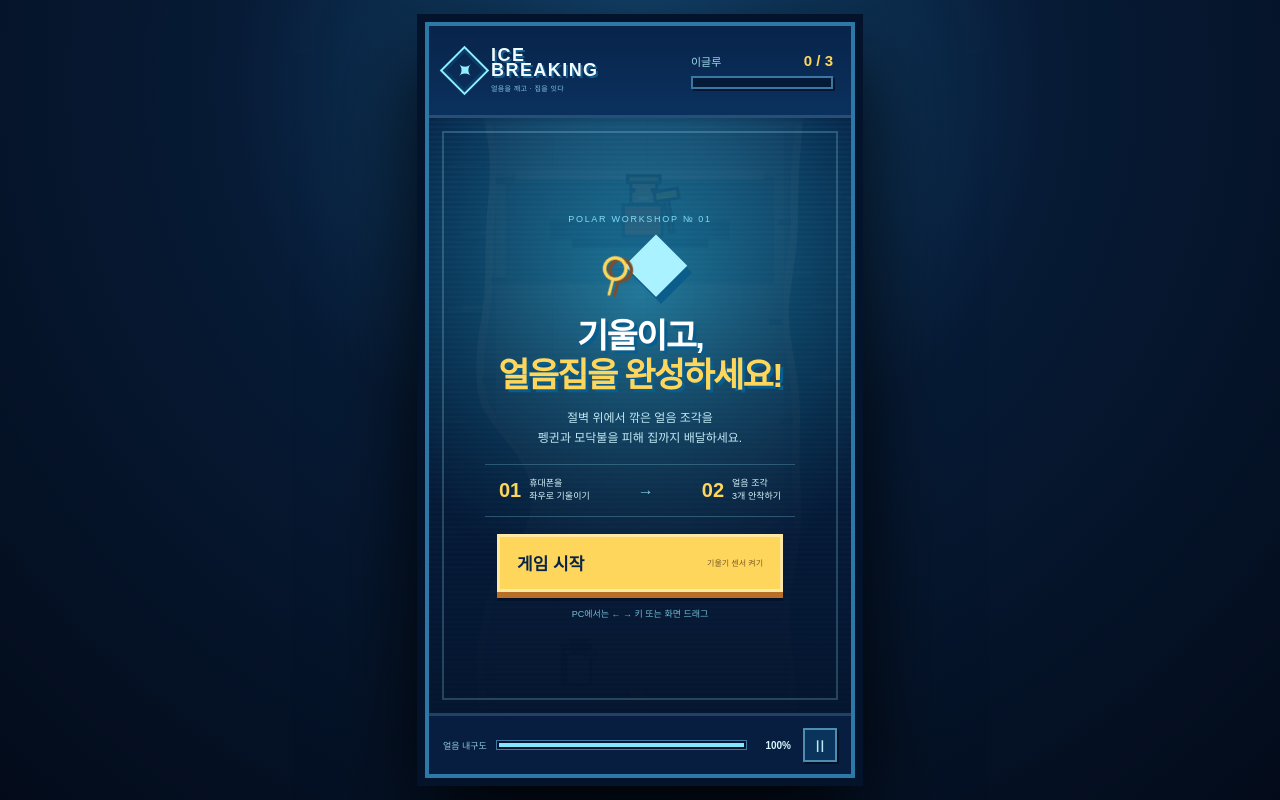
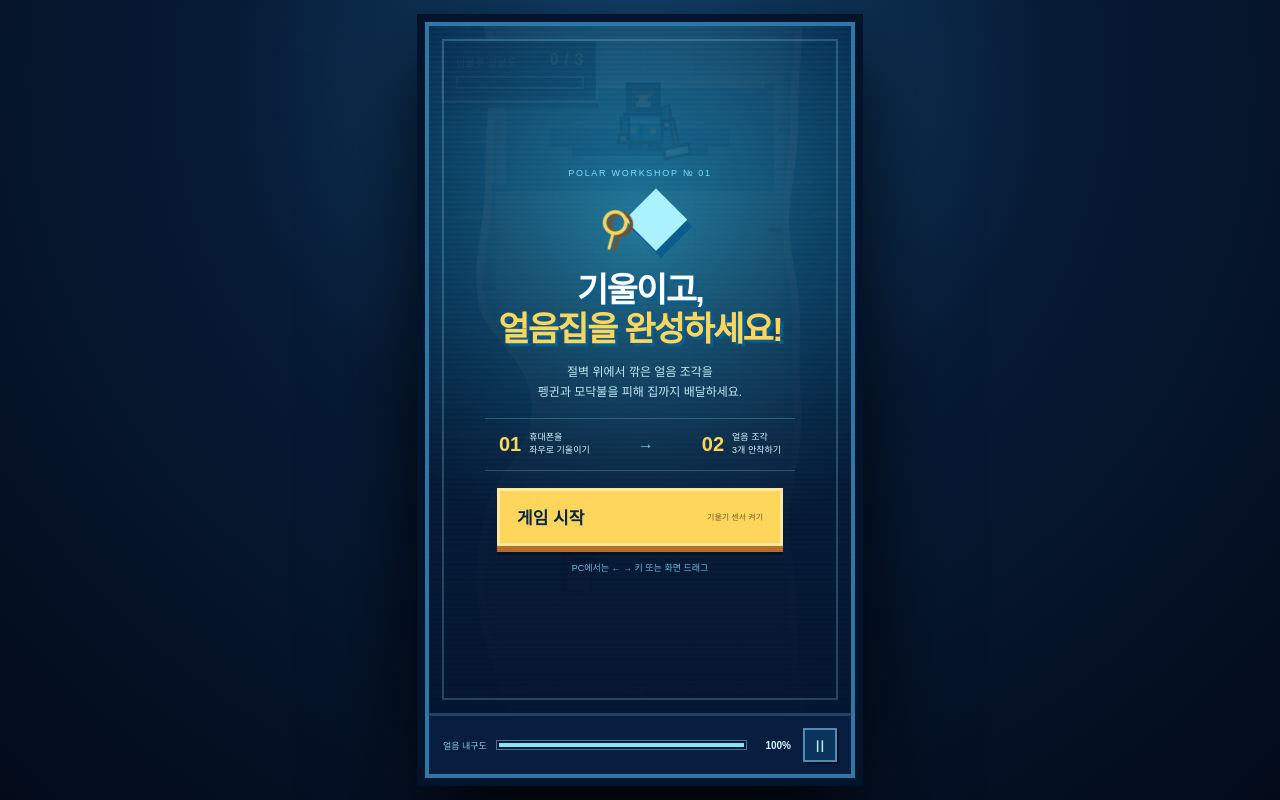
Before and after one commit to max8722-bit/ice-breaking, a plain HTML site: page index.html in a window 1280 px wide. Drawn offline with Linux system fonts and the light colour scheme; animation ran at ten frames a second.

Commit message:
Simplify HUD and redesign pixel climber

```diff
--- a/game.js
+++ b/game.js
@@ -480,14 +480,35 @@
   }
 
   function drawWorker(x, y) {
-    ctx.save(); ctx.translate(x, y);
-    pxRect(7, 0, 27, 25, "#f6ba76", "#0b315a");
-    pxRect(4, -4, 33, 9, "#ffce4f", "#0b315a");
-    pxRect(0, 23, 39, 32, "#ff755e", "#0b315a");
-    pxRect(9, 9, 4, 4, "#09294e"); pxRect(27, 9, 4, 4, "#09294e");
-    ctx.fillStyle = "#fff"; ctx.fillRect(16, 17, 9, 3);
-    ctx.save(); ctx.translate(37, state.phase === "making" ? 27 : 16); ctx.rotate(state.phase === "making" ? -.75 : -.18);
-    pxRect(0, 0, 7, 36, "#9a633b", "#0a2a4f"); pxRect(-8, -6, 25, 12, "#ffd65c", "#0a2a4f"); ctx.restore();
+    const hammering = state.phase === "making";
+    ctx.save(); ctx.translate(x - 4, y - 5);
+
+    // Chunky 8-bit polar explorer: fur hood, parka, mittens and snow boots.
+    pxRect(8, 1, 32, 31, "#288dc1", "#071f40");
+    pxRect(11, 4, 26, 25, "#eafcff", "#071f40");
+    pxRect(14, 7, 20, 20, "#f2ad72", "#0a294b");
+    ctx.fillStyle = "#663c31"; ctx.fillRect(14, 9, 20, 4);
+    ctx.fillStyle = "#071f40"; ctx.fillRect(17, 15, 3, 4); ctx.fillRect(28, 15, 3, 4);
+    ctx.fillStyle = "#fff"; ctx.fillRect(21, 22, 7, 2);
+
+    pxRect(5, 29, 38, 29, "#2384bd", "#071f40");
+    ctx.fillStyle = "#74d7ec"; ctx.fillRect(10, 34, 28, 5);
+    ctx.fillStyle = "#0b5889"; ctx.fillRect(20, 39, 4, 16);
+    ctx.fillStyle = "#ffd65c"; ctx.fillRect(12, 43, 5, 5); ctx.fillRect(31, 43, 5, 5);
+    pxRect(2, 33, 10, 21, "#1b75ad", "#071f40");
+    pxRect(0, 48, 11, 10, "#f2ad72", "#071f40");
+    pxRect(10, 55, 13, 9, "#173b60", "#061a34");
+    pxRect(28, 55, 13, 9, "#173b60", "#061a34");
+
+    ctx.save();
+    ctx.translate(41, hammering ? 31 : 23);
+    ctx.rotate(hammering ? -.78 : -.2);
+    pxRect(-3, 0, 11, 18, "#1b75ad", "#071f40");
+    pxRect(-4, 13, 12, 10, "#f2ad72", "#071f40");
+    pxRect(3, 12, 7, 34, "#9a633b", "#071f40");
+    pxRect(-8, 38, 27, 12, "#dceaf0", "#071f40");
+    ctx.fillStyle = "#fff"; ctx.fillRect(-3, 41, 14, 3);
+    ctx.restore();
     ctx.restore();
   }
 
@@ -497,18 +518,22 @@
     ctx.save(); ctx.translate(x, y - bounce);
 
     ctx.save(); ctx.translate(10, 34); ctx.rotate(-2.35 - wave);
-    pxRect(0, -4, 9, 29, "#ff755e", "#0b315a");
-    pxRect(0, 19, 10, 10, "#f6ba76", "#0b315a"); ctx.restore();
+    pxRect(0, -4, 10, 29, "#2384bd", "#071f40");
+    pxRect(0, 19, 11, 10, "#f2ad72", "#071f40"); ctx.restore();
     ctx.save(); ctx.translate(35, 34); ctx.rotate(-.78 + wave);
-    pxRect(0, -4, 9, 29, "#ff755e", "#0b315a");
-    pxRect(0, 19, 10, 10, "#f6ba76", "#0b315a"); ctx.restore();
+    pxRect(0, -4, 10, 29, "#2384bd", "#071f40");
+    pxRect(0, 19, 11, 10, "#f2ad72", "#071f40"); ctx.restore();
 
-    pxRect(8, 25, 30, 32, "#ff755e", "#0b315a");
-    pxRect(10, 1, 27, 25, "#f6ba76", "#0b315a");
-    pxRect(7, -3, 33, 9, "#ffce4f", "#0b315a");
-    pxRect(14, 10, 4, 4, "#09294e"); pxRect(29, 10, 4, 4, "#09294e");
-    ctx.fillStyle = "#fff"; ctx.fillRect(18, 17, 10, 4);
-    ctx.fillStyle = "#0b315a"; ctx.fillRect(20, 18, 6, 3);
+    pxRect(8, 25, 32, 34, "#2384bd", "#071f40");
+    ctx.fillStyle = "#74d7ec"; ctx.fillRect(13, 31, 22, 5);
+    ctx.fillStyle = "#0b5889"; ctx.fillRect(22, 36, 4, 19);
+    pxRect(8, 0, 32, 29, "#288dc1", "#071f40");
+    pxRect(11, 3, 26, 24, "#eafcff", "#071f40");
+    pxRect(14, 6, 20, 19, "#f2ad72", "#0a294b");
+    ctx.fillStyle = "#663c31"; ctx.fillRect(14, 8, 20, 4);
+    ctx.fillStyle = "#071f40"; ctx.fillRect(17, 14, 3, 4); ctx.fillRect(29, 14, 3, 4);
+    ctx.fillStyle = "#fff"; ctx.fillRect(20, 20, 10, 4);
+    ctx.fillStyle = "#071f40"; ctx.fillRect(22, 21, 6, 3);
     pxRect(10, 54, 10, 8, "#173b60", "#082544"); pxRect(28, 54, 10, 8, "#173b60", "#082544");
 
     ctx.fillStyle = "#fff";
--- a/index.html
+++ b/index.html
@@ -11,22 +11,12 @@
   <body>
     <main class="app-shell">
       <section class="game-phone" aria-label="아이스 브레이킹 게임">
-        <header class="hud">
-          <div class="brand">
-            <span class="brand__flake">✦</span>
-            <div>
-              <h1>ICE<br />BREAKING</h1>
-              <p>얼음을 깨고 · 집을 잇다</p>
-            </div>
-          </div>
-          <div class="build-meter" aria-label="이글루 완성도">
-            <div class="build-meter__label"><span>이글루</span><strong id="buildCount">0 / 3</strong></div>
+        <div class="canvas-wrap" id="canvasWrap">
+          <canvas id="gameCanvas" width="390" height="700" aria-label="게임 화면"></canvas>
+          <div class="build-panel" aria-label="이글루 완성도">
+            <div class="build-meter__label"><span>이글루 완성도</span><strong id="buildCount">0 / 3</strong></div>
             <div class="build-meter__track"><i id="buildFill"></i></div>
           </div>
-        </header>
-
-        <div class="canvas-wrap" id="canvasWrap">
-          <canvas id="gameCanvas" width="390" height="700" aria-label="게임 화면"></canvas>
           <div class="toast" id="toast" aria-live="polite">망치질 준비!</div>
 
           <div class="tilt-gauge" aria-hidden="true">
--- a/styles.css
+++ b/styles.css
@@ -26,7 +26,7 @@ button { font: inherit; }
 .game-phone {
   position: relative;
   display: grid;
-  grid-template-rows: auto 1fr auto;
+  grid-template-rows: 1fr auto;
   width: min(100vw, 430px);
   height: 100svh;
   min-height: 600px;
@@ -36,28 +36,21 @@ button { font: inherit; }
   isolation: isolate;
 }
 
-.hud {
-  z-index: 4;
-  display: flex;
-  min-height: 92px;
-  align-items: center;
-  justify-content: space-between;
-  gap: 14px;
-  padding: max(12px, env(safe-area-inset-top)) 18px 12px;
-  border-bottom: 3px solid rgba(151, 231, 255, .22);
-  background: linear-gradient(180deg, #08244b 0%, #0a315d 100%);
-  box-shadow: 0 5px 0 rgba(2, 17, 39, .45);
+.build-panel {
+  position: absolute;
+  z-index: 6;
+  top: max(12px, env(safe-area-inset-top));
+  left: 12px;
+  width: 158px;
+  padding: 10px 12px 11px;
+  border: 3px solid #8eddf0;
+  background: rgba(5, 31, 66, .92);
+  box-shadow: 0 5px 0 rgba(2, 17, 39, .7), inset 0 0 0 2px rgba(191, 245, 251, .12);
+  pointer-events: none;
 }
-
-.brand { display: flex; align-items: center; gap: 9px; }
-.brand__flake { display: grid; width: 35px; height: 35px; place-items: center; border: 2px solid #8eeeff; color: #8eeeff; font-size: 22px; transform: rotate(45deg); box-shadow: inset 0 0 0 3px #0b3a69; }
-.brand__flake::first-letter { transform: rotate(-45deg); }
-.brand h1 { margin: 0; color: #f0fcff; font-size: 18px; line-height: .82; letter-spacing: .08em; text-shadow: 2px 2px 0 #135b8d; }
-.brand p { margin: 6px 0 0; color: #83c8e7; font-size: 7px; letter-spacing: .05em; }
-.build-meter { width: 142px; }
-.build-meter__label { display: flex; align-items: flex-end; justify-content: space-between; margin-bottom: 7px; font-size: 11px; color: #a3d8ed; }
-.build-meter__label strong { color: var(--yellow); font-size: 15px; }
-.build-meter__track { height: 13px; padding: 3px; border: 2px solid #3a78a4; background: #051a38; box-shadow: 2px 2px 0 #06152e; }
+.build-meter__label { display: flex; align-items: flex-end; justify-content: space-between; margin-bottom: 7px; color: #c4edf6; font-size: 10px; letter-spacing: .04em; }
+.build-meter__label strong { color: var(--yellow); font-size: 16px; letter-spacing: .04em; }
+.build-meter__track { height: 13px; padding: 3px; border: 2px solid #5596b9; background: #03152f; box-shadow: 2px 2px 0 #020c1d; }
 .build-meter__track i { display: block; width: 0; height: 100%; background: repeating-linear-gradient(90deg, #ffd65c 0 16px, #f4a944 16px 19px); transition: width .5s steps(3); }
 
 .canvas-wrap { position: relative; min-height: 0; overflow: hidden; touch-action: none; background: #0c7aa1; }
@@ -86,7 +79,7 @@ button { font: inherit; }
 .toast {
   position: absolute;
   z-index: 7;
-  top: 16px;
+  top: max(148px, calc(env(safe-area-inset-top) + 136px));
   left: 50%;
   min-width: 130px;
   padding: 8px 14px;
@@ -226,9 +219,8 @@ button { font: inherit; }
 }
 
 @media (max-height: 690px) {
-  .hud { min-height: 76px; padding-top: max(8px, env(safe-area-inset-top)); padding-bottom: 8px; }
-  .brand__flake { width: 30px; height: 30px; }
-  .brand h1 { font-size: 15px; }
+  .build-panel { top: max(8px, env(safe-area-inset-top)); padding-top: 8px; padding-bottom: 9px; }
+  .toast { top: max(140px, calc(env(safe-area-inset-top) + 132px)); }
   .start-card { justify-content: flex-start; padding-top: 20px; }
   .start-card__hero { height: 56px; transform: scale(.78); margin-top: -4px; }
   .start-card h2 { font-size: 25px; }
```
